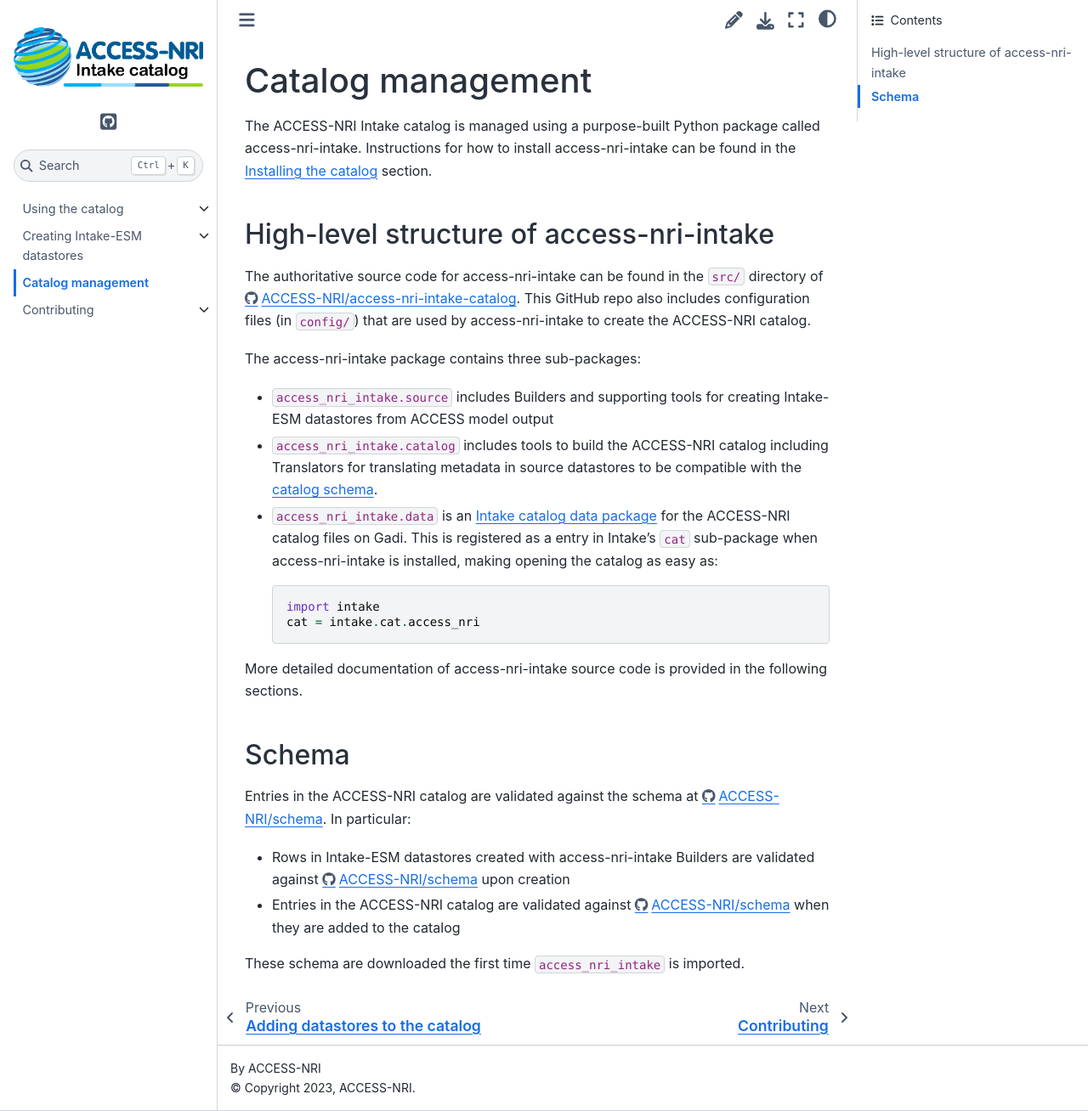
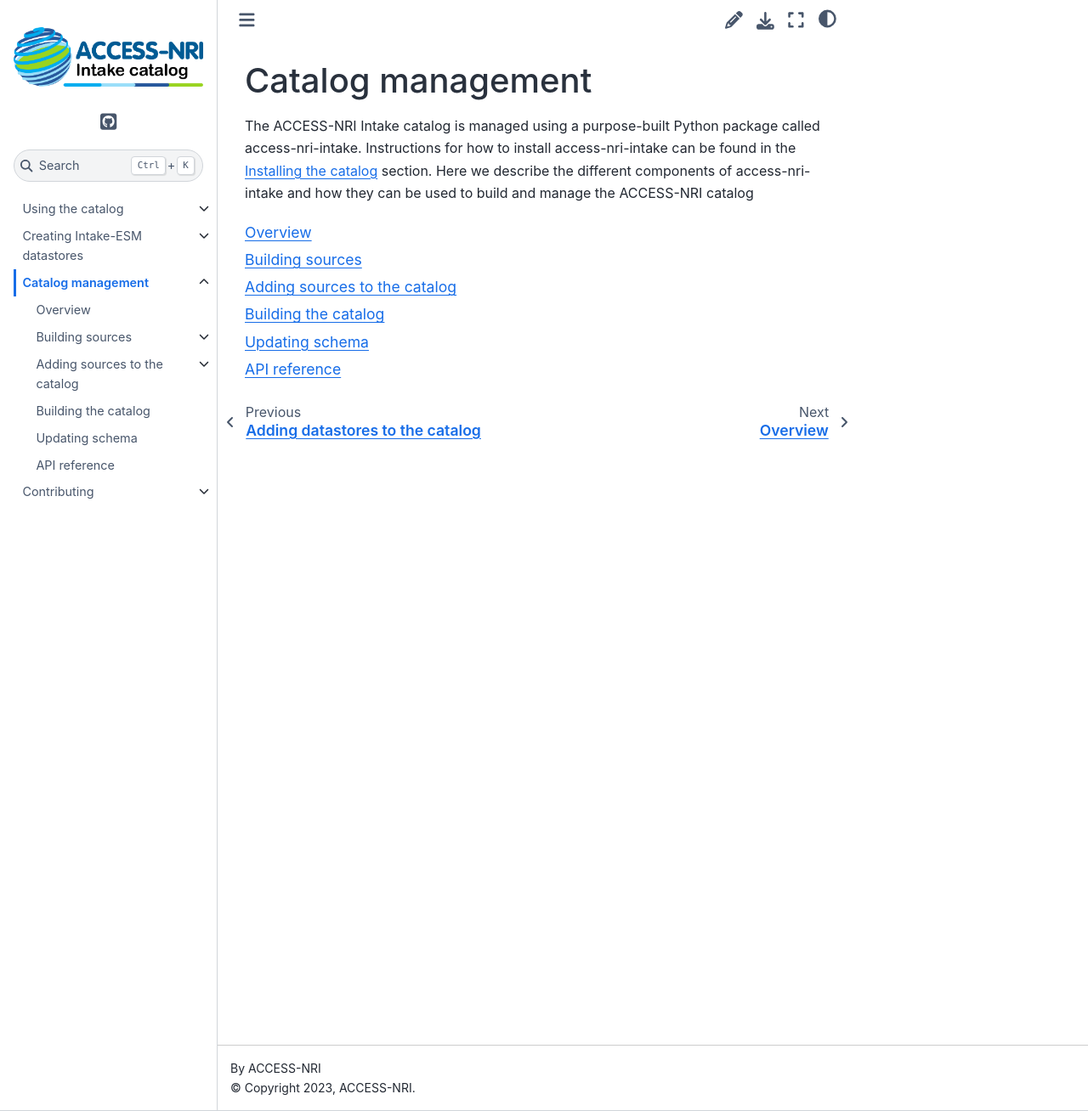
Before and after one commit to ACCESS-NRI/access-nri-intake-catalog, a Sphinx documentation site: the page built from docs/management/index.rst, in a window 1280 px wide and 1308 px high. Shown: the whole window at 85% size. Built offline with Sphinx 7.4.7 and the Sphinx Book theme 1.1.4, drawn with Linux system fonts in a browser that asks for light colours; pages that are not in the unit, such as notebooks, are missing from menus.

```diff
--- a/docs/conf.py
+++ b/docs/conf.py
@@ -24,6 +24,7 @@
     "sphinx.ext.napoleon",
     "sphinx.ext.autodoc",
     "sphinx.ext.autosummary",
+    "autoapi.extension",
     "myst_nb",
     "sphinx_panels",
     "sphinx_copybutton",
@@ -32,7 +33,7 @@
 # Don't load the bootstrap 4 CSS classes relevant to panels
 panels_add_bootstrap_css = False
 
-autosummary_generate = True
+autosummary_generate = False
 autodoc_typehints = "none"
 autodoc_member_order = "groupwise"
 
@@ -42,16 +43,16 @@
 numpydoc_class_members_toctree = False
 
 # autoapi directives
-# autoapi_dirs = ["../src/access_nri_intake"]
-# autoapi_add_toctree_entry = False
-# autoapi_ignore = ["**.ipynb_checkpoints"]
-# autoapi_python_class_content = "class"
-# autoapi_options = [
-#     "members",
-#     "inherited-members",
-#     "show-inheritance",
-#     "show-module-summary",
-# ]
+autoapi_dirs = ["../src/access_nri_intake"]
+autoapi_add_toctree_entry = False
+autoapi_ignore = ["**.ipynb_checkpoints"]
+autoapi_python_class_content = "both"
+autoapi_options = [
+    "members",
+    "inherited-members",
+    "show-inheritance",
+    "show-module-summary",
+]
 
 templates_path = ["_templates"]
 exclude_patterns = ["_build", "Thumbs.db", ".DS_Store", "**.ipynb_checkpoints"]
--- a/docs/datastores/builders.rst
+++ b/docs/datastores/builders.rst
@@ -22,15 +22,18 @@
 
 .. autoclass:: access_nri_intake.source.builders.AccessOm2Builder
    :special-members: __init__, build, save
+   :noindex:
 
 ACCESS-ESM1.5 output: :code:`AccessEsm15Builder`
 ^^^^^^^^^^^^^^^^^^^^^^^^^^^^^^^^^^^^^^^^^^^^^^^^
 
 .. autoclass:: access_nri_intake.source.builders.AccessEsm15Builder
    :special-members: __init__, build, save
+   :noindex:
 
 ACCESS-CM2 output: :code:`AccessCm2Builder`
 ^^^^^^^^^^^^^^^^^^^^^^^^^^^^^^^^^^^^^^^^^^^
 
 .. autoclass:: access_nri_intake.source.builders.AccessCm2Builder
    :special-members: __init__, build, save
+   :noindex:
--- a/docs/management/api.rst
+++ b/docs/management/api.rst
@@ -1,4 +1,4 @@
-.. _API:
+.. _api:
 
 API reference
 =============
--- /dev/null
+++ b/docs/management/building.rst
@@ -0,0 +1,7 @@
+.. _building:
+
+Building the catalog
+====================
+
+Configuration files
+^^^^^^^^^^^^^^^^^^^
--- a/docs/management/index.rst
+++ b/docs/management/index.rst
@@ -4,42 +4,16 @@
 ==================
 
 The ACCESS-NRI Intake catalog is managed using a purpose-built Python package called access-nri-intake.
-Instructions for how to install access-nri-intake can be found in the :ref:`installation` section.
+Instructions for how to install access-nri-intake can be found in the :ref:`installation` section. Here
+we describe the different components of access-nri-intake and how they can be used to build and manage
+the ACCESS-NRI catalog
 
-High-level structure of access-nri-intake
-^^^^^^^^^^^^^^^^^^^^^^^^^^^^^^^^^^^^^^^^^
+.. toctree::
+   :maxdepth: 1
 
-The authoritative source code for access-nri-intake can be found in the :code:`src/` directory of
-https://github.com/ACCESS-NRI/access-nri-intake-catalog. This GitHub repo also includes configuration files
-(in :code:`config/`) that are used by access-nri-intake to create the ACCESS-NRI catalog.
-
-The access-nri-intake package contains three sub-packages:
-
-* :code:`access_nri_intake.source` includes Builders and supporting tools for creating Intake-ESM datastores
-  from ACCESS model output
-* :code:`access_nri_intake.catalog` includes tools to build the ACCESS-NRI catalog including Translators for
-  translating metadata in source datastores to be compatible with the :ref:`catalog schema <schema>`.
-* :code:`access_nri_intake.data` is an `Intake catalog data package
-  <https://intake.readthedocs.io/en/latest/data-packages.html>`_ for the ACCESS-NRI catalog files on Gadi. This
-  is registered as a entry in Intake's :code:`cat` sub-package when access-nri-intake is installed, making
-  opening the catalog as easy as::
-
-    import intake
-    cat = intake.cat.access_nri
-
-More detailed documentation of access-nri-intake source code is provided in the following sections.
-
-.. _schema:
-
-Schema
-^^^^^^
-
-Entries in the ACCESS-NRI catalog are validated against the schema at https://github.com/ACCESS-NRI/schema. In
-particular:
-
-* Rows in Intake-ESM datastores created with access-nri-intake Builders are validated against
-  https://github.com/ACCESS-NRI/schema/blob/main/file_asset.json upon creation
-* Entries in the ACCESS-NRI catalog are validated against
-  https://github.com/ACCESS-NRI/schema/blob/main/experiment_asset.json when they are added to the catalog
-
-These schema are downloaded the first time :code:`access_nri_intake` is imported.
+   overview
+   source
+   catalog
+   building
+   schema
+   api
--- /dev/null
+++ b/docs/management/schema.rst
@@ -0,0 +1,4 @@
+.. _schema:
+
+Updating schema
+===============
--- a/src/access_nri_intake/source/__init__.py
+++ b/src/access_nri_intake/source/__init__.py
@@ -1,7 +1,7 @@
 # Copyright 2023 ACCESS-NRI and contributors. See the top-level COPYRIGHT file for details.
 # SPDX-License-Identifier: Apache-2.0
 
-""" Tools for generating intake-esm catalogs """
+""" Tools for generating Intake-ESM catalogs """
 
 
 from ..utils import get_catalog_jsonschema
--- a/src/access_nri_intake/source/builders.py
+++ b/src/access_nri_intake/source/builders.py
@@ -1,7 +1,7 @@
 # Copyright 2023 ACCESS-NRI and contributors. See the top-level COPYRIGHT file for details.
 # SPDX-License-Identifier: Apache-2.0
 
-""" Builders for generating intake-esm catalogs """
+""" Builders for generating Intake-ESM catalogs """
 
 import multiprocessing
 import re
--- a/src/access_nri_intake/source/utils.py
+++ b/src/access_nri_intake/source/utils.py
@@ -1,7 +1,7 @@
 # Copyright 2023 ACCESS-NRI and contributors. See the top-level COPYRIGHT file for details.
 # SPDX-License-Identifier: Apache-2.0
 
-""" Shared utilities for writing intake-esm builders and their parsers """
+""" Shared utilities for writing Intake-ESM builders and their parsers """
 
 import re
 
@@ -73,8 +73,8 @@
     Sequentially strip a list of regex patterns from a string, starting from the right
     hand side. Then replace any "-" and "." with "_" and then remove double or dangling "_".
 
-    Parameters:
-    -----------
+    Parameters
+    ----------
     patterns: list of str
         The list of regex patterns to strip
     string: str
```
Also changed, not shown: other parts of docs/datastores/builders.rst (+1 -1 lines), docs/management/catalog.rst (added, +14 -0 lines), docs/management/overview.rst (added, +48 -0 lines), docs/management/source.rst (added, +19 -0 lines), 4 other files.
